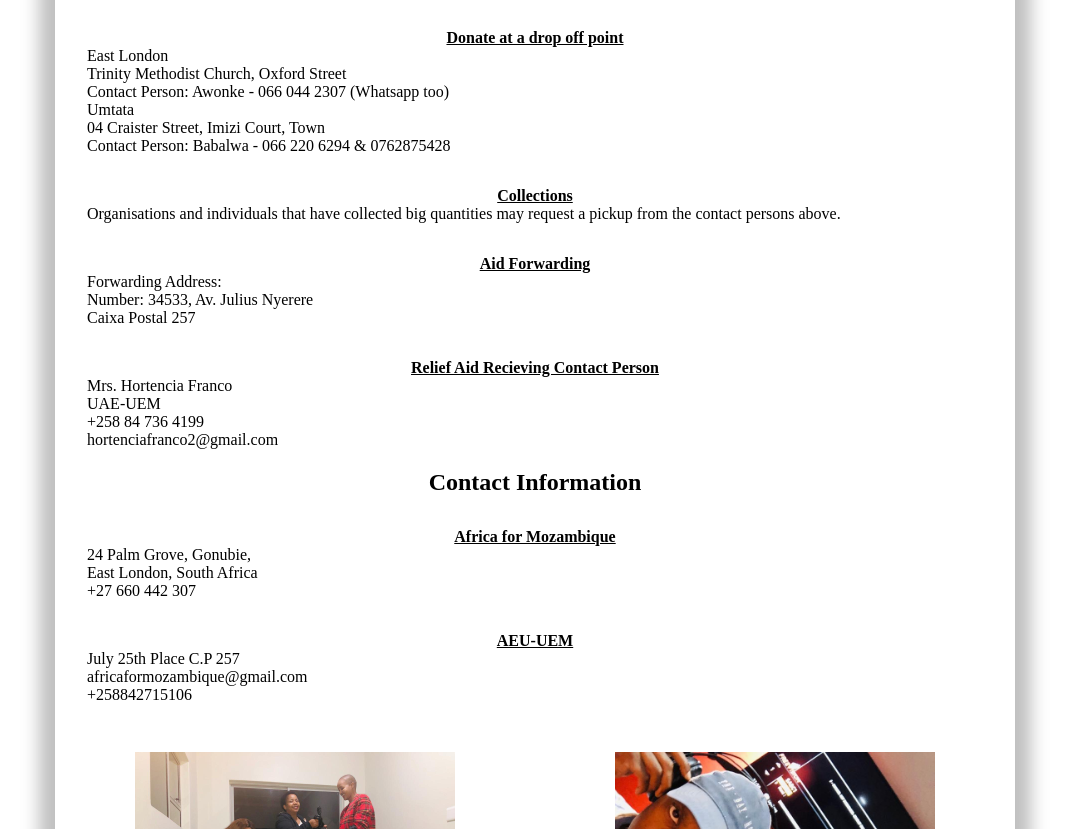
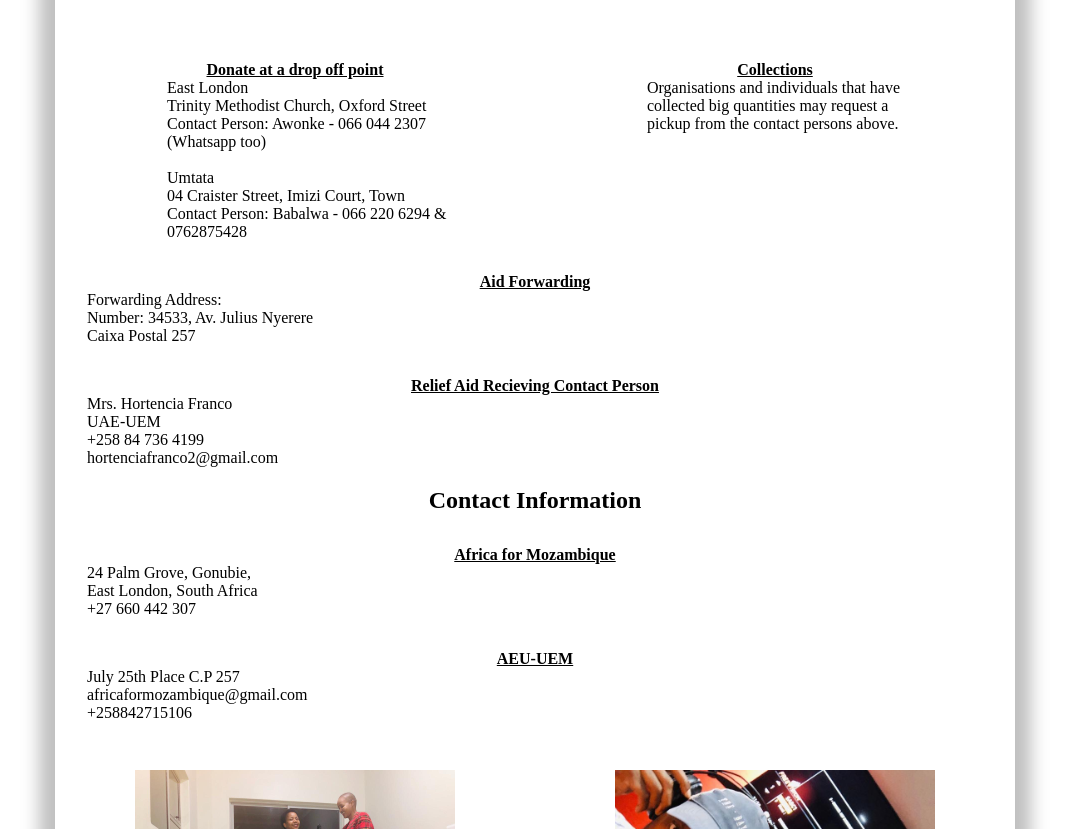
Before and after one commit to Aimee-MacDonald/africa4mozambique, a website: page static/views/landing.html in a window 1280 px wide. Shown: the part 3317-4146 px from the top of the page, without its empty margins (105-1174 px from the left). Drawn offline with Linux system fonts and the light colour scheme.

Commit message:
dropoff and collections spacing

```diff
--- a/static/styles/landing.sass
+++ b/static/styles/landing.sass
@@ -34,6 +34,13 @@
   flex-flow: wrap row
   justify-content: space-around
   align-items: center
+
+#drop-collect
+  display: flex
+  flex-flow: wrap row
+  justify-content: space-around
+  div
+    max-width: 20rem
 
 #captionedImages
   display: flex
--- a/static/views/landing.html
+++ b/static/views/landing.html
@@ -66,11 +66,13 @@
         </div>
       </div>
 
+      <div id="drop-collect">
         <div>
           <strong>Donate at a drop off point</strong>
           <p>East London</p>
           <p>Trinity Methodist Church, Oxford Street</p>
           <p>Contact Person: Awonke - 066 044 2307 (Whatsapp too)</p>
+          <br>
           <p>Umtata</p>
           <p>04 Craister Street, Imizi Court, Town</p>
           <p>Contact Person: Babalwa - 066 220 6294 & 0762875428</p>
@@ -82,6 +84,7 @@
             Organisations and individuals that have collected big quantities may
             request a pickup from the contact persons above.
           </p>
+        </div>
       </div>
 
       <div>
```
Also changed, not shown: static/styles/landing.css. Lines whose indentation alone changed are shown as unchanged.
